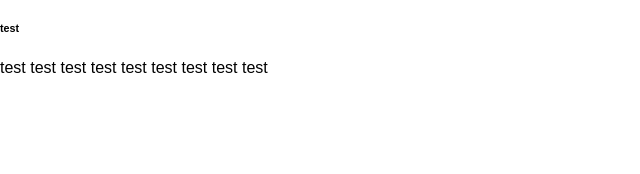
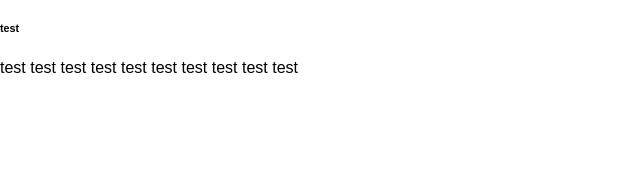
Before and after one commit to yromanchak/js-calculator-ui, a website built with webpack: page src/index.html in a window 1280 px wide. Shown: the part 229-403 px from the top of the page, 0-640 px from the left. Built offline with nearby package versions, Linux system fonts and the light colour scheme.

Commit message:
h17 added

```diff
--- a/src/index.html
+++ b/src/index.html
@@ -25,6 +25,7 @@
     <h14>test</h14>
     <h15>test</h15>
     <h16>test</h16>
+    <h17>test</h17>
     <div class="calculator">
       <div class="calculator__head">
         <div data-previous-operand class="previous-operand"></div>
```
